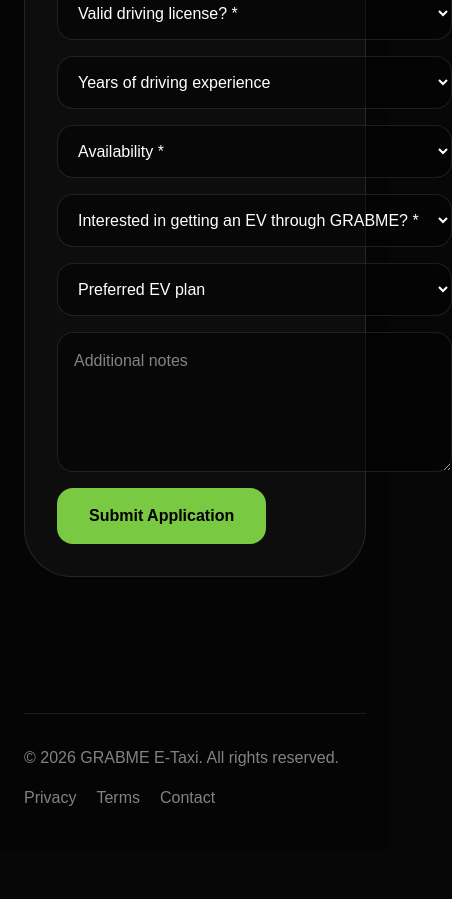
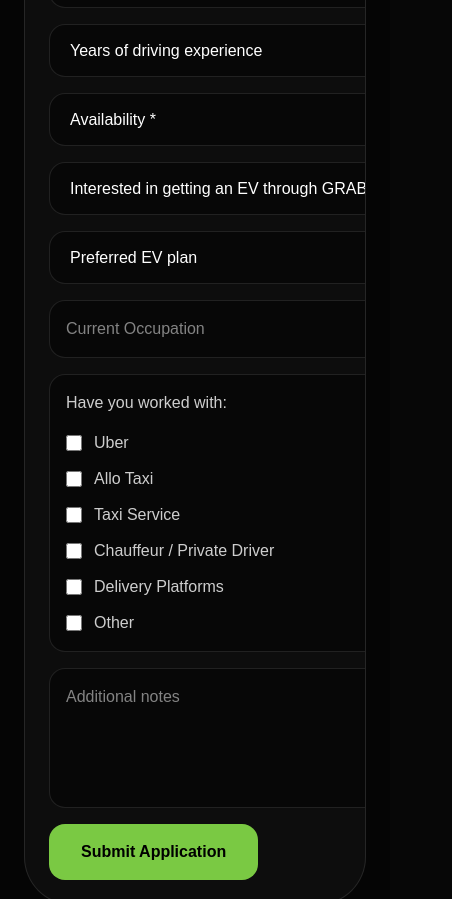
Before and after one commit to Metahaus-Studio/grabme-web, a Next.js app: page /drivers in a window 390 px wide. Shown: the part 3501-4400 px from the top of the page, 452 px wide, since content can reach past the window. Before the commit the page ends 4351 px from the top, so only its background shows below. Built offline with nearby package versions, Linux system fonts and the light colour scheme; no server answers.

Commit message:
Fix mobile driver form layout

```diff
--- /dev/null
+++ b/generate-qr.js
@@ -0,0 +1,14 @@
+const QRCode = require("qrcode");
+
+QRCode.toFile(
+  "public/grabme-driver-qr.png",
+  "https://grabmeapp.com/drivers",
+  {
+    width: 1500,
+    margin: 2,
+  },
+  function (err) {
+    if (err) throw err;
+    console.log("QR Generated Successfully");
+  }
+);
--- a/package.json
+++ b/package.json
@@ -14,6 +14,7 @@
     "framer-motion": "^12.40.0",
     "lucide-react": "^1.16.0",
     "next": "16.2.6",
+    "qrcode": "^1.5.4",
     "react": "19.2.4",
     "react-dom": "19.2.4",
     "tailwind-merge": "^3.6.0"
@@ -21,6 +22,7 @@
   "devDependencies": {
     "@tailwindcss/postcss": "^4",
     "@types/node": "^20",
+    "@types/qrcode": "^1.5.6",
     "@types/react": "^19",
     "@types/react-dom": "^19",
     "eslint": "^9",
--- a/src/app/drivers/page.tsx
+++ b/src/app/drivers/page.tsx
@@ -63,6 +63,8 @@ export default function DriversPage() {
       driving_license: formData.get("driving_license"),
       experience_years: formData.get("experience_years"),
       availability: formData.get("availability"),
+      current_occupation: formData.get("current_occupation"),
+      previous_platforms: formData.getAll("previous_platforms").join(","),
       notes: formData.get("notes"),
       language: lang,
       status: "new",
@@ -108,7 +110,7 @@ export default function DriversPage() {
         </section>
 
         <section id="driver-application" className="bg-[#050505] px-6 pb-24 text-white">
-          <div className="mx-auto max-w-5xl rounded-[3rem] border border-white/10 bg-white/[0.035] p-8 md:p-10">
+          <div className="mx-auto w-full max-w-5xl overflow-hidden rounded-[3rem] border border-white/10 bg-white/[0.035] p-6 md:p-10">
             <div className="mb-8 flex justify-end gap-2">
               <button onClick={() => setLang("en")} className={`rounded-xl px-4 py-2 font-bold ${!ar ? "bg-[#7AC943] text-black" : "bg-white/10"}`}>EN</button>
               <button onClick={() => setLang("ar")} className={`rounded-xl px-4 py-2 font-bold ${ar ? "bg-[#7AC943] text-black" : "bg-white/10"}`}>عربي</button>
@@ -142,7 +144,10 @@ export default function DriversPage() {
                 </div>
               )}
 
-              <form onSubmit={handleSubmit} className="mt-10 grid gap-4 md:grid-cols-2">
+              <form
+  onSubmit={handleSubmit}
+  className="mt-10 grid w-full gap-4 md:grid-cols-2"
+>
                 <input name="full_name" required placeholder={ar ? "الاسم الكامل *" : "Full Name *"} className="rounded-2xl border border-white/10 bg-black/40 p-4 outline-none focus:border-[#7AC943]" />
                 <input name="phone" required placeholder={ar ? "رقم الهاتف *" : "Phone Number *"} className="rounded-2xl border border-white/10 bg-black/40 p-4 outline-none focus:border-[#7AC943]" />
                 <input name="whatsapp" placeholder={ar ? "رقم واتساب" : "WhatsApp Number"} className="rounded-2xl border border-white/10 bg-black/40 p-4 outline-none focus:border-[#7AC943]" />
@@ -203,6 +208,82 @@ export default function DriversPage() {
   <option value="lease">{ar ? "تأجير" : "Lease"}</option>
 </select>
 
+<input
+  name="current_occupation"
+  placeholder={ar ? "المهنة الحالية" : "Current Occupation"}
+  className="rounded-2xl border border-white/10 bg-black/40 p-4 outline-none focus:border-[#7AC943]"
+/>
+
+<div className="rounded-2xl border border-white/10 bg-black/40 p-4 md:col-span-2">
+  <p className="mb-4 text-white/80">
+    {ar
+      ? "هل عملت سابقاً مع أي من هذه الفئات؟"
+      : "Have you worked with:"}
+  </p>
+
+  <div className="grid grid-cols-1 gap-3 sm:grid-cols-2 lg:grid-cols-3">
+    <label className="flex items-center gap-3 text-white/80">
+  <input
+    type="checkbox"
+    name="previous_platforms"
+    value="uber"
+    className="h-4 w-4 accent-[#7AC943]"
+  />
+  Uber
+</label>
+
+<label className="flex items-center gap-3 text-white/80">
+  <input
+    type="checkbox"
+    name="previous_platforms"
+    value="allo_taxi"
+    className="h-4 w-4 accent-[#7AC943]"
+  />
+  Allo Taxi
+</label>
+
+<label className="flex items-center gap-3 text-white/80">
+  <input
+    type="checkbox"
+    name="previous_platforms"
+    value="taxi_service"
+    className="h-4 w-4 accent-[#7AC943]"
+  />
+  Taxi Service
+</label>
+
+<label className="flex items-center gap-3 text-white/80">
+  <input
+    type="checkbox"
+    name="previous_platforms"
+    value="chauffeur"
+    className="h-4 w-4 accent-[#7AC943]"
+  />
+  Chauffeur / Private Driver
+</label>
+
+<label className="flex items-center gap-3 text-white/80">
+  <input
+    type="checkbox"
+    name="previous_platforms"
+    value="delivery"
+    className="h-4 w-4 accent-[#7AC943]"
+  />
+  Delivery Platforms
+</label>
+
+<label className="flex items-center gap-3 text-white/80">
+  <input
+    type="checkbox"
+    name="previous_platforms"
+    value="other"
+    className="h-4 w-4 accent-[#7AC943]"
+  />
+  Other
+</label>
+  </div>
+</div>
+
                 <textarea name="notes" placeholder={ar ? "ملاحظات إضافية" : "Additional notes"} className="min-h-[140px] rounded-2xl border border-white/10 bg-black/40 p-4 outline-none focus:border-[#7AC943] md:col-span-2" />
 
                 <div className="md:col-span-2">
```
Also changed, not shown: public/grabme-driver-qr.png (added), 1 other file (tests, documents, lock files or other folders).
